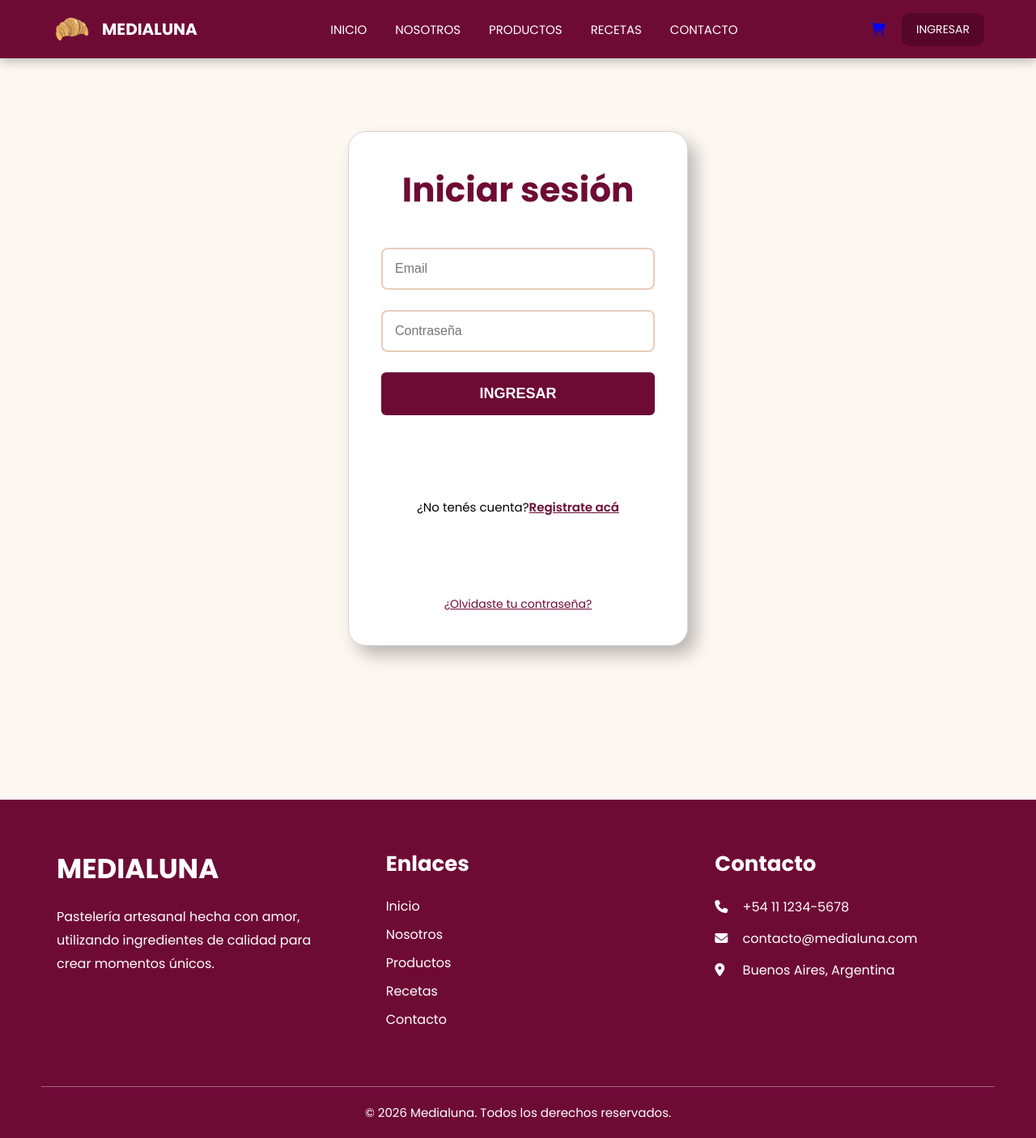
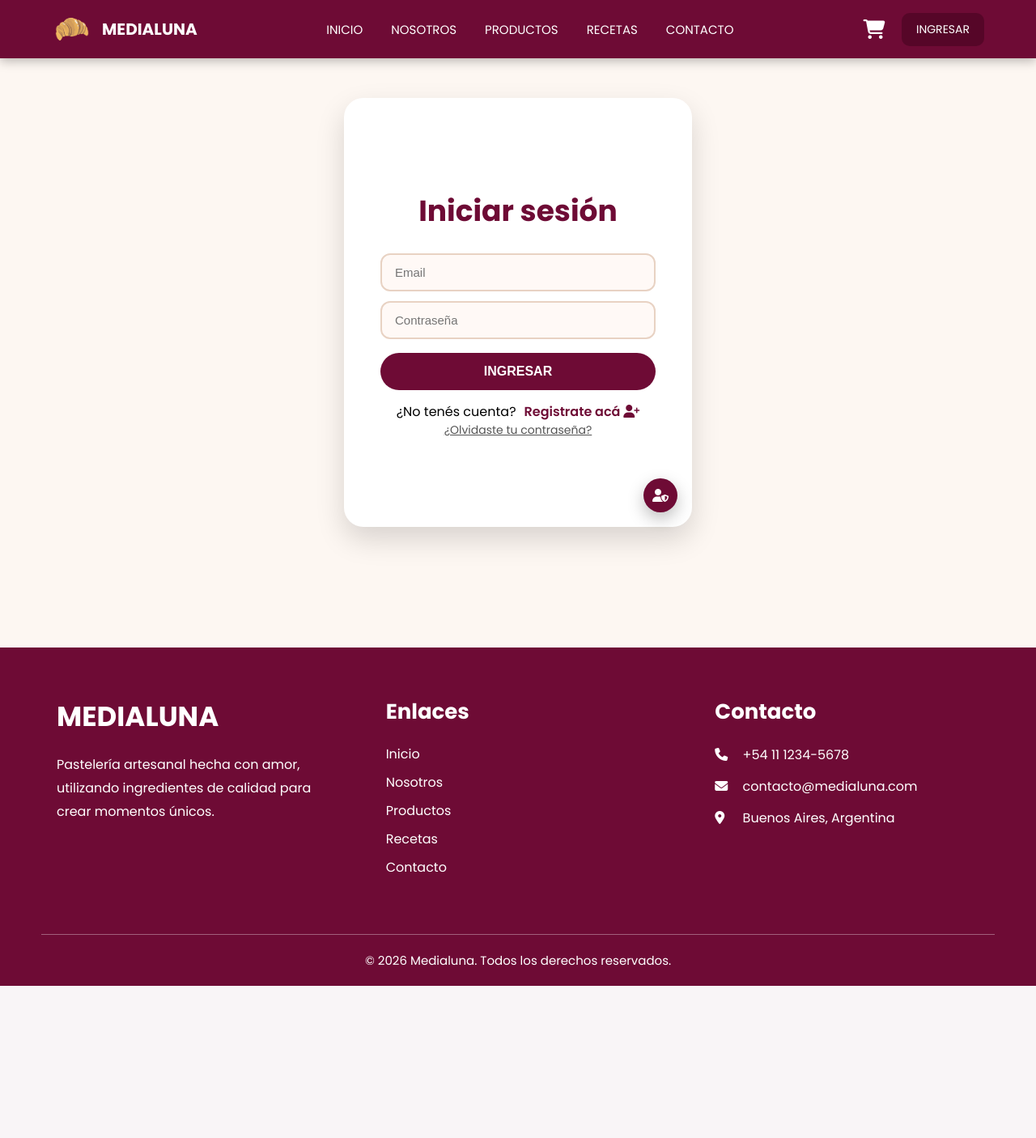
Before and after one commit to luciaamarquez/reposteria.medialuna, a PHP site: page /login.php in a window 1280 px wide. Shown: the whole page at 81% size. After the commit the page ends 1218 px from the top, so only its background shows below. Run offline with PHP 8.4, Linux system fonts and the light colour scheme.

Commit message:
Arreglo CSS de login

```diff
--- a/css/style.css
+++ b/css/style.css
@@ -754,81 +754,179 @@ footer hr{
 /*==========================
             LOGIN
 ==========================*/
+.login-contenedor{
+    position:relative;
+}
+
+/* Botón */
+.admin-demo{
+    position:absolute;
+    bottom:18px;
+    right:18px;
+}
+
+.admin-demo summary{
+    list-style:none;
+    width:42px;
+    height:42px;
+    border-radius:50%;
+    background:#6E0B35;
+    color:#fff;
+    display:flex;
+    justify-content:center;
+    align-items:center;
+    cursor:pointer;
+    box-shadow:0 8px 20px rgba(0,0,0,.25);
+    transition:.35s;
+}
+
+.admin-demo summary::-webkit-details-marker{
+    display:none;
+}
+
+.admin-demo summary:hover{
+    transform:scale(1.15);
+    background:#8C1F4B;
+}
+
+/* Panel */
+.admin-demo-info{
+    position:absolute;
+    bottom:55px;
+    right:0;
+    width:230px;
+    padding:16px;
+    border-radius:15px;
+    background:#fff;
+    border:2px solid #E7CCBD;
+    box-shadow:0 15px 30px rgba(0,0,0,.2);
+
+    opacity:0;
+    transform:translateY(15px) scale(.95);
+    transition:.35s;
+}
+
+.admin-demo[open] .admin-demo-info{
+    opacity:1;
+    transform:translateY(0) scale(1);
+}
+
+.admin-demo-info h4{
+    color:#6E0B35;
+    margin-bottom:10px;
+}
+
+.admin-demo-info p{
+    margin:6px 0;
+    font-size:14px;
+    color:#555;
+}
+
+
 
 .login{
+    min-height:calc(100vh - 172px);
     display:flex;
     justify-content:center;
     align-items:center;
-    padding:90px 20px;
+    padding:20px;
+
 }
 
 .login-contenedor{
-    width:420px;
-    background:white;
-    border:1px solid #d4d4d4;
-    border-radius:22px;
-    padding:40px;
-    box-shadow:10px 12px 20px rgba(0,0,0,.25);
+    width:100%;
+    max-width:430px;
+    background:#fff;
+    border-radius:24px;
+    padding:112px 45px;
+    box-shadow:0 15px 35px rgba(0,0,0,.15);
+    animation:entrada .7s ease;
+    position: relative;
 }
 
 .login-contenedor h2{
     text-align:center;
     color:#6E0B35;
-    font-size:42px;
-    margin-bottom:40px;
+    font-size:36px;
+    margin-bottom:25px;
 }
 
 .login form{
     display:flex;
     flex-direction:column;
+    gap:12px;
 }
 
 .login input{
-    padding:15px;
-    margin-bottom:25px;
-    border:2px solid #E8CDBD;
-    border-radius:8px;
+    width:100%;
+    padding:13px 16px;
+    border:2px solid #E8D2C3;
+    border-radius:12px;
+    background:#FFF9F6;
+    font-size:15px;
+    transition:.3s;
+}
+
+.login input:focus{
+    outline:none;
+    border-color:#6E0B35;
+    background:#fff;
+    box-shadow:0 0 0 4px rgba(110,11,53,.08);
+}
+
+.login button{
+    margin-top:5px;
+    padding:14px;
+    border:none;
+    border-radius:40px;
+    background:#6E0B35;
+    color:#fff;
     font-size:16px;
-    outline:none;
-}
-
-.login input:focus{
-    border-color:#6E0B35;
-}
-
-.login button{
-    background:#6E0B35;
-    color:white;
-    border:none;
-    padding:16px;
-    border-radius:6px;
-    font-size:18px;
     font-weight:600;
     cursor:pointer;
-    margin-bottom:22px;
-}
-
+    transition:.3s;
+}
 
 .login button:hover{
-    background:#5A082C;
-}
-
-.registro{
-    text-align:center;
-    font-size:15px;
+    background:#8C1F4B;
+    transform:translateY(-3px);
+    box-shadow:0 8px 20px rgba(110,11,53,.25);
+}
+
+.login .registro{
+    margin-top:15px;
+    margin-bottom:2px;
+    padding:0;
+    line-height:1.5;
+}
+
+.login-registro i{
+    margin-left:6px;
 }
 
 .registro a{
     color:#6E0B35;
+    text-decoration:none;
     font-weight:600;
-}
-
-.olvide{
+    margin-left:10px;
+}
+
+.registro a:hover{
+    text-decoration:underline;
+}
+
+.login .olvide{
     display:block;
-    margin-top:18px;
-    text-align:center;
-    font-size:14px;
-    color:#6E0B35;
+    margin-top:2px;
+    line-height:1.2;
+    text-align: center;
+    font-size: 14px;
+    color: rgb(83, 83, 83);
+}
+
+.olvide:hover{
+    color:#8C1F4B;
+    text-decoration:underline;
 }
 
 /*==========================
@@ -1846,7 +1944,7 @@ footer hr{
 }
 
 .tituloNR {
-    font-size: 38px;
+    font-size: 46px;
     font-weight: bold;
     color: #4a1525; /* Tono bordó/marrón oscuro */
     margin-bottom: 10px;
@@ -1854,7 +1952,7 @@ footer hr{
 
 .subtitulo-recetas {
     color: #6b4d45;
-    font-size: 16px;
+    font-size: 19px;
     margin: 0;
 }
 
@@ -2259,6 +2357,8 @@ EDITAR PRODUCTO
     padding:70px 20px;
     text-align:center;
     margin:0;
+    box-shadow:0 8px 18px rgba(0,0,0,.08);
+
 }
 
 .banner-carrito h1{
--- a/includes/header.php
+++ b/includes/header.php
@@ -83,7 +83,7 @@ $raiz = $enAdmin ? '../' : '';
             <?php else: ?>
                 <!-- Carrito -->
                 <a href="<?php echo $raiz; ?>carrito.php"
-                   class="carrito"
+                   class="icono-carrito"
                    title="Carrito">
                     <i class="fa-solid fa-cart-shopping"></i>
                 </a>
--- a/login.php
+++ b/login.php
@@ -27,9 +27,22 @@
 
         </form>
 
+        <details class="admin-demo">
+            <summary>
+                <i class="fa-solid fa-user-shield"></i>
+            </summary>
+
+            <div class="admin-demo-info">
+                <h4>Administrador</h4>
+
+                <p><strong>Email:</strong> admin@dulce.com</p>
+                <p><strong>Contraseña:</strong> medialuna0206</p>
+            </div>
+        </details>
+
         <p class="registro">
             ¿No tenés cuenta?
-            <a href="registro.php">Registrate acá</a>
+            <a href="registro.php">Registrate acá <i class="fa-solid fa-user-plus"></i></a>
         </p>
 
         <a href="recuperar.php" class="olvide">
--- a/registro.php
+++ b/registro.php
@@ -27,7 +27,7 @@
 
             <div class="fila-form">
 
-                <input type="password" name="password" placeholder="password *" required>
+                <input type="password" name="password" placeholder="Contraseña *" required>
 
                 <input type="password" name="confirmar" placeholder="Confirmar Contraseña *" required>
 
```
